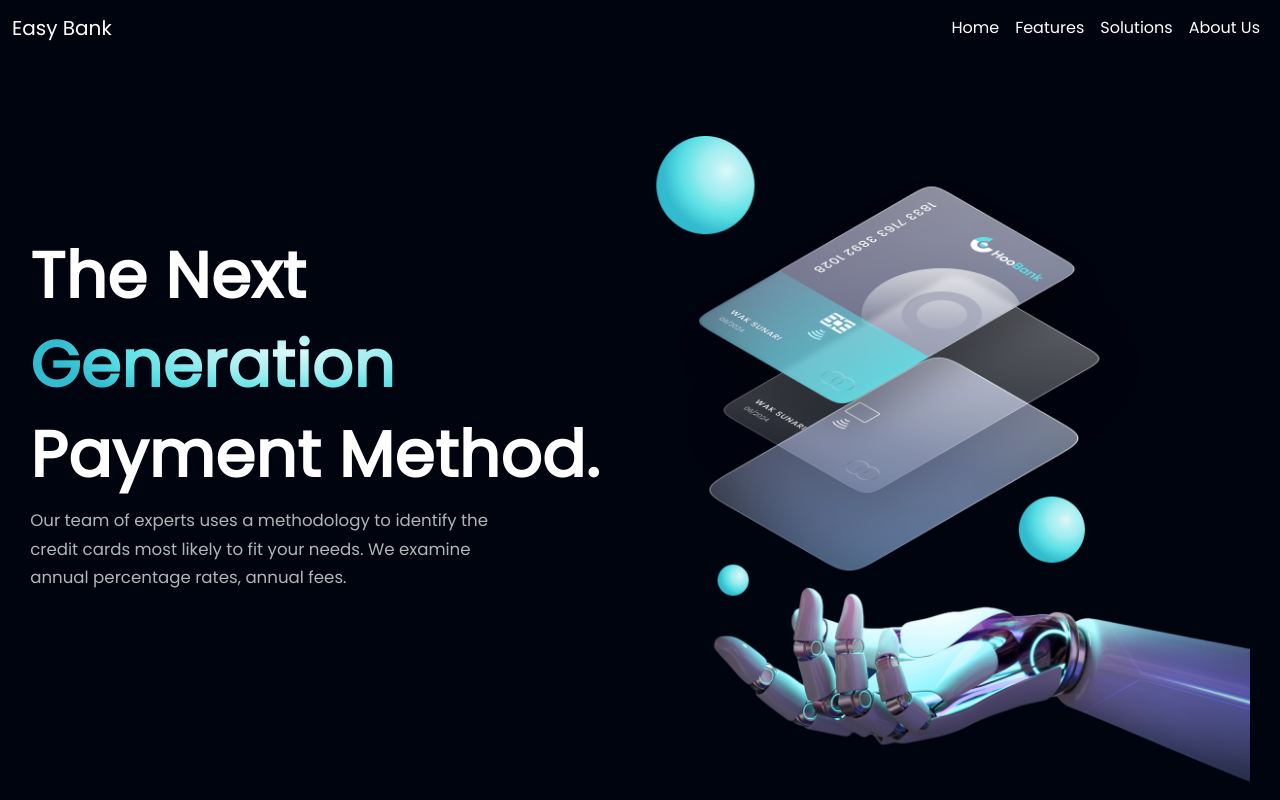
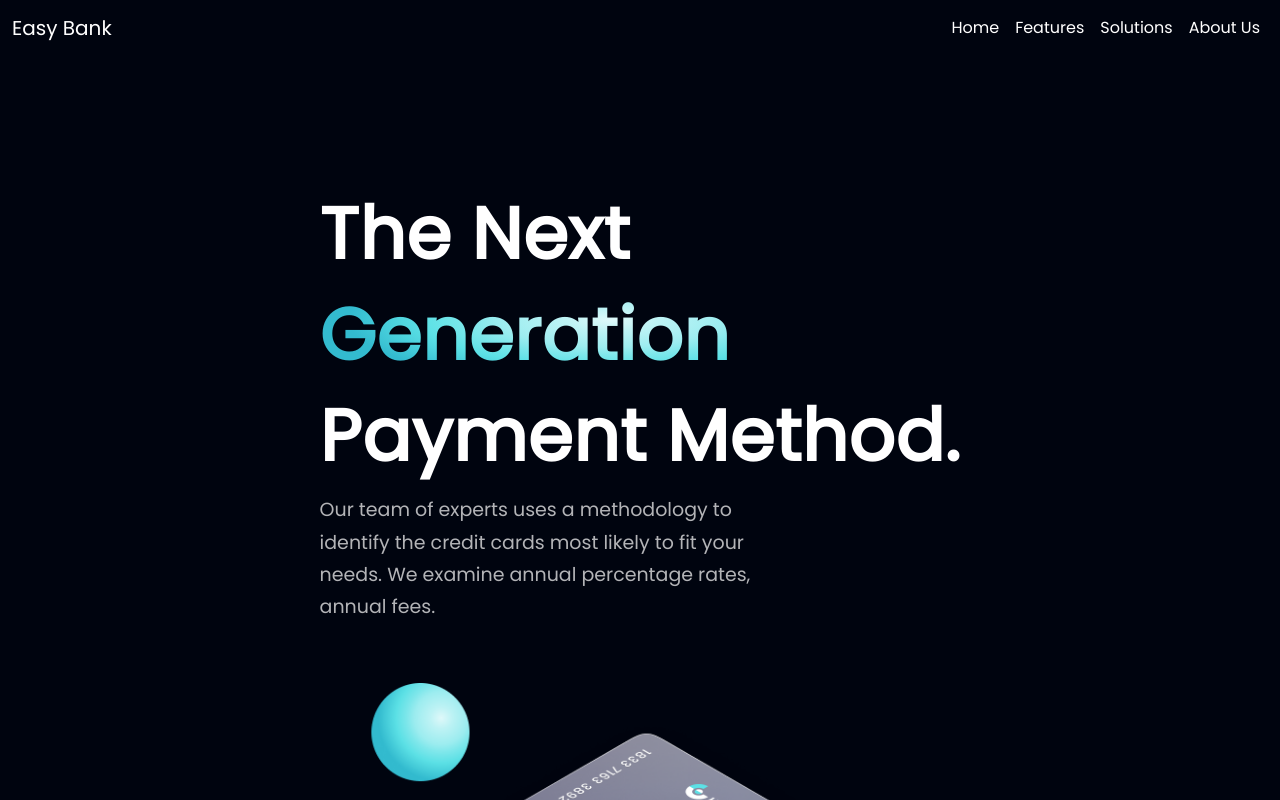
Before and after one commit to salmanhaider14/modern-ui, a React (Create React App) app: page / in a window 1280 px wide. Shown: the top 800 px of the page. Built offline with nearby package versions, Linux system fonts and the light colour scheme.

Commit message:
improving

```diff
--- a/src/App.css
+++ b/src/App.css
@@ -20,10 +20,16 @@ body {
   flex-wrap: wrap;
   align-items: center;
 }
+.header-content {
+  margin-top: 8rem;
+  display: flex;
+  flex-direction: column;
+  flex-wrap: wrap;
+}
 
 .header-container h1 {
   font-weight: 600;
-  font-size: 5vw;
+  font-size: 72px;
   line-height: 140%;
   /* or 101px */
 
@@ -33,7 +39,7 @@ body {
 }
 .header-container h1 span {
   font-weight: 600;
-  font-size: 5vw;
+  font-size: 72px;
   line-height: 140%;
   /* identical to box height, or 101px */
 
@@ -55,7 +61,7 @@ body {
 }
 .header-container p {
   font-weight: 400;
-  font-size: 1.3vw;
+  font-size: 19px;
   line-height: 170%;
   /* or 31px */
 
@@ -140,7 +146,7 @@ body {
 
   letter-spacing: 0.01em;
   width: 622px;
-  height: 154px;
+
   color: #ffffff;
 }
 .money-content p {
@@ -525,3 +531,9 @@ footer {
   color: white;
   font-size: 25px;
 }
+
+@media all and (max-width: 920px) {
+  .header-content h1 {
+    font-size: 35px;
+  }
+}
```
